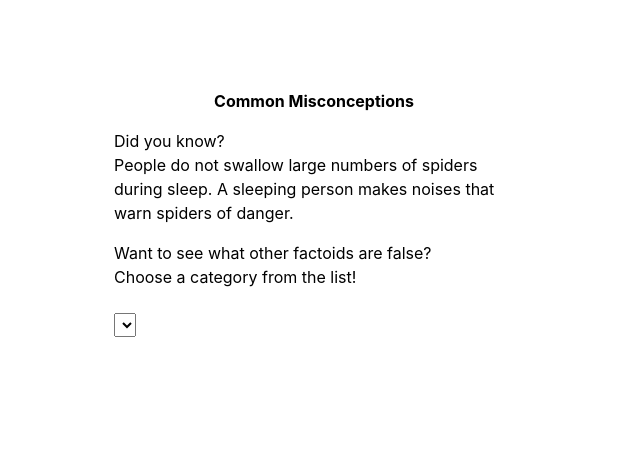
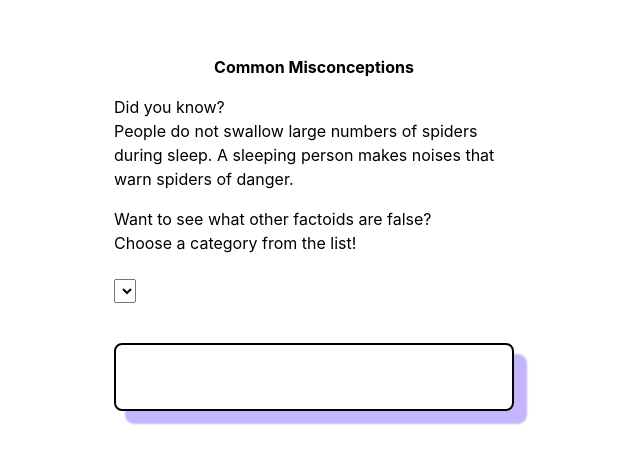
Before and after one commit to MrDustinMiller/Common-Misconceptions, a website: page index.html in a window 1280 px wide. Shown: the part 172-636 px from the top of the page, without its empty margins (326-966 px from the left). Drawn offline with Linux system fonts and the light colour scheme; no server answers.

Commit message:
add card with shadow for content

```diff
--- a/style/style.css
+++ b/style/style.css
@@ -5,8 +5,6 @@
     font-family: -apple-system, BlinkMacSystemFont, "Segoe UI", Roboto, Helvetica, Arial, sans-serif, "Apple Color Emoji", "Segoe UI Emoji", "Segoe UI Symbol";
 }
 
-body {
-}
 /* Remove wikipedia content that is not needed */
 .mw-references-wrap, .mw-headline, .mw-editsection, .reference, img, .thumbcaption, .side-box-text, .hatnote, .side-box-right, .side-box-abovebelow, .error{
     display: none;
@@ -62,14 +60,11 @@ li {
     max-height: 25px
 }
 
-.wrapper {
-    width: 250px;
-    height: 250px;
-    background-color: aqua;
-}
-
-.box {
-    width: 250px;
-    height: 250px;
-    background-color: red;
-}
+.content {
+    border-radius: 8px;
+    padding: 2em;
+    /* box-shadow:  0 0em 3em rgba(0, 0, 0, 0.1), 0 0 5px 2px #c4b5fd,
+    0.3em 0.3em 1em #c4b5fd; */
+    border: 2px solid black;
+    box-shadow: 12px 12px 2px 1px #c4b5fd;
+ }
```
